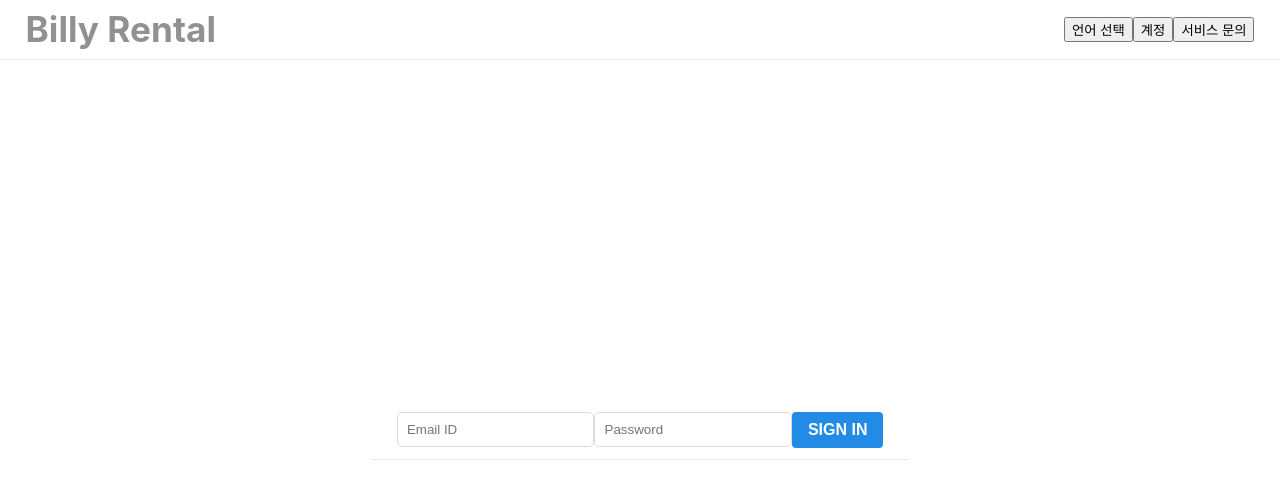
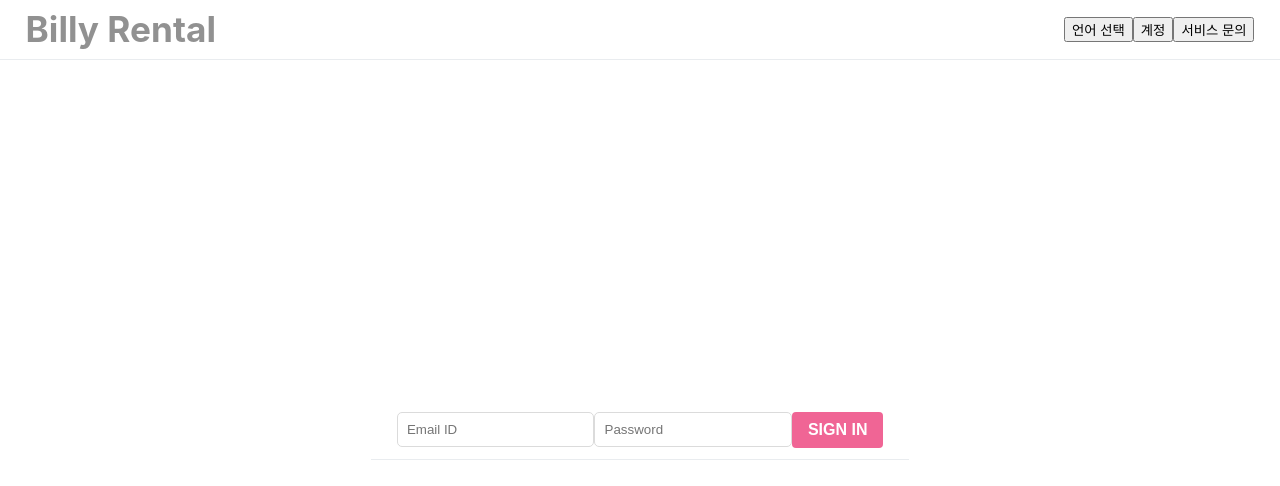
Before and after one commit to Jess2/billy, a React (Create React App) app: page / in a window 1280 px wide. Shown: the top 486 px of the page. Built offline with nearby package versions, Linux system fonts and the light colour scheme.

Commit message:
style: ThemeProvider를 이용해 palette 색상 정의

```diff
--- a/src/App.js
+++ b/src/App.js
@@ -1,12 +1,23 @@
 import React from 'react';
 import GlobalStyles from './common/component/GlobalStyles';
+import styled, { ThemeProvider } from 'styled-components';
 import Header from "./common/container/Header";
 import Login from "./login/container/Login";
 
 export default function App() {
-  return <>
-    <Header />
-    <Login />
-    <GlobalStyles />
-  </>;
+    return (
+        <ThemeProvider
+            theme={{
+                palette: {
+                    blue: '#228be6',
+                    gray: '#495057',
+                    pink: '#f06595',
+                }
+            }}
+        >
+            <Header/>
+            <Login/>
+            <GlobalStyles/>
+        </ThemeProvider>
+    );
 }
--- a/src/common/component/Button.js
+++ b/src/common/component/Button.js
@@ -1,5 +1,5 @@
 import React from 'react';
-import styled from 'styled-components';
+import styled, { css } from 'styled-components';
 import { darken, lighten } from 'polished';
 
 const StyledButton = styled.button`
@@ -19,14 +19,20 @@ const StyledButton = styled.button`
   height: 2.25rem;
   font-size: 1rem;
 
+
   /* 색상 */
-  background: ${'#228be6'};
-  &:hover {
-    background: ${lighten(0.1, '#228be6')};
-  }
-  &:focus {
-    background: ${darken(0.1, '#228be6')};
-  }
+  ${props => {
+    const COLOR = props.theme.palette[props.color];
+    return css`
+      background: ${COLOR};
+      &:hover {
+        background: ${lighten(0.1, COLOR)};
+      }
+      &:active {
+        background: ${darken(0.1, COLOR)};
+      }
+    `;
+  }}
 `;
 
 export default function Button({ children, ...rest }) {
--- a/src/login/component/LoginForm.js
+++ b/src/login/component/LoginForm.js
@@ -21,7 +21,7 @@ export default function LoginForm() {
             <label htmlFor={'user-pw'}>
                 <input id={'user-pw'} type={'text'} placeholder={'Password'}/>
             </label>
-            <Button type={'submit'}>SIGN IN</Button>
+            <Button type={'submit'} color={'pink'}>SIGN IN</Button>
         </StyledForm>
     </>;
 }
```
